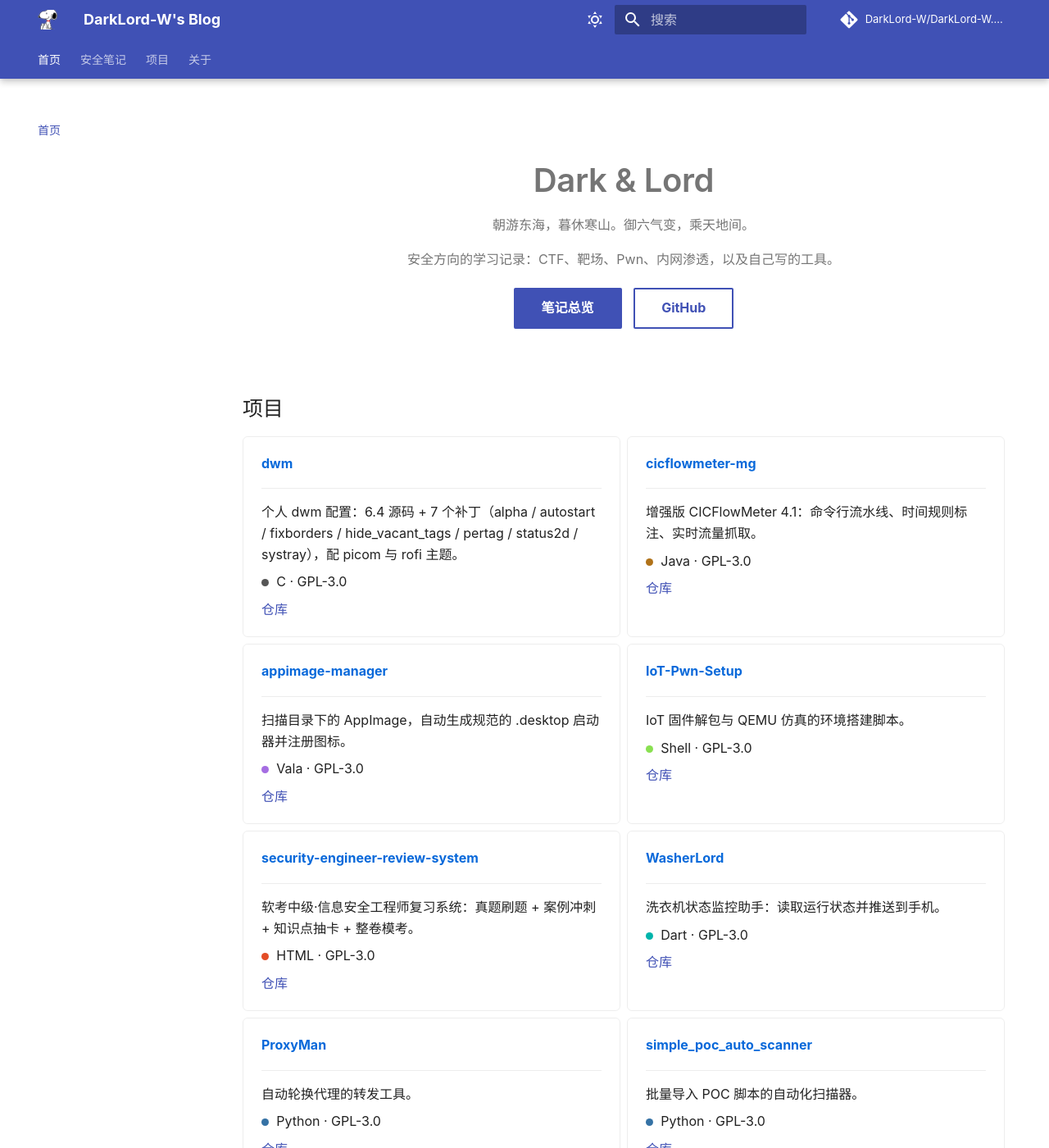
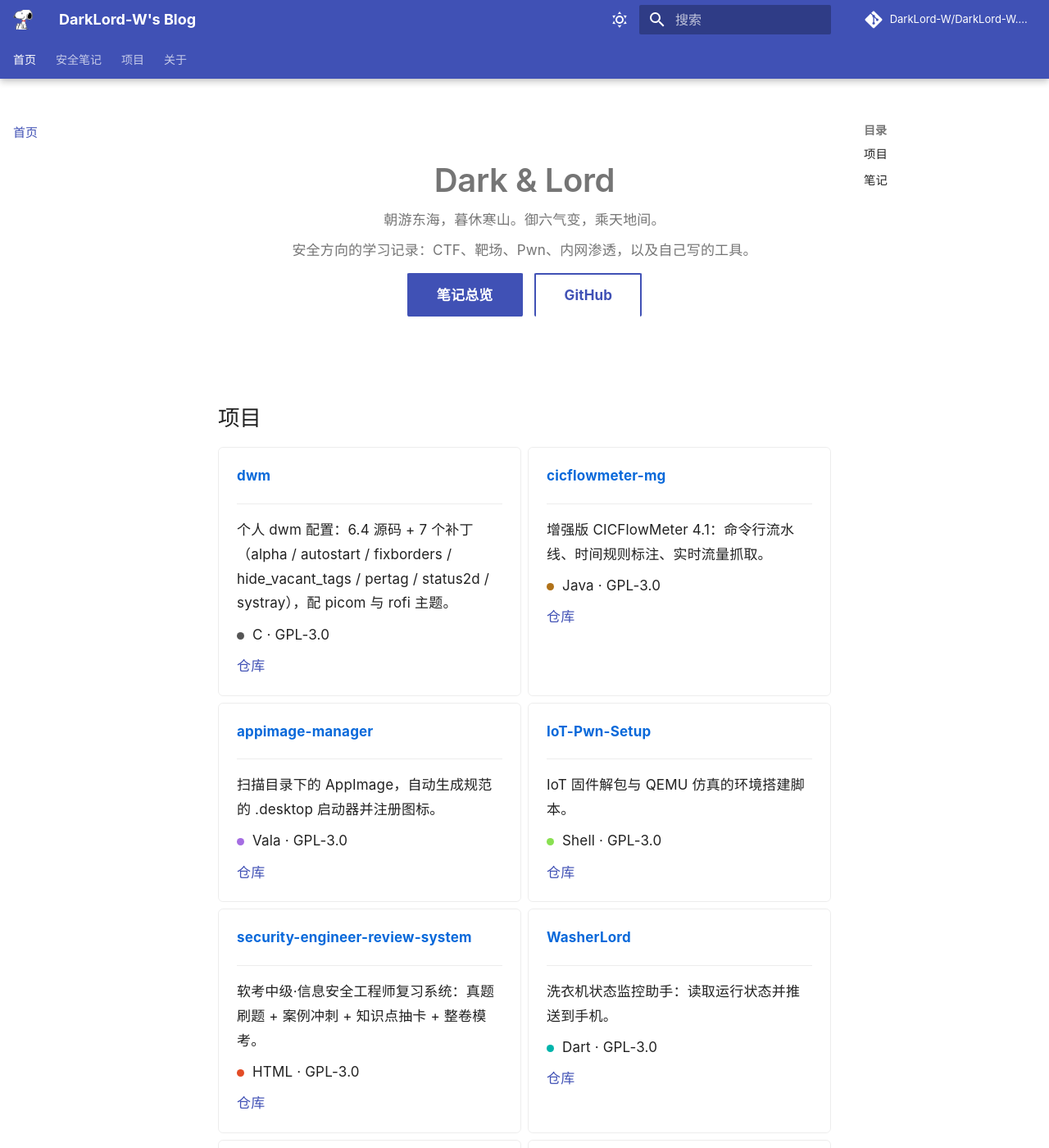
Before and after one commit to DarkLord-W/DarkLord-W.github.io, an MkDocs documentation site: the page built from docs/index.md, in a window 1280 px wide and 1400 px high. Shown: the whole window at 82% size. Built offline with MkDocs 1.6.1 and Material for MkDocs 9.7.7, drawn with Linux system fonts in a browser that asks for light colours; comment, search, counter and statistics services are not loaded.

Commit message:
style(reading): 重写 extra.css，按长文阅读重排版面
原样式有三处直接伤阅读的地方，这次一并改掉：

- .md-content 原本 max-width:100%，一行 150+ 字符；改为 46rem（17px 下约 40 汉字）
- 右侧目录被 display:none 关掉，而最长的笔记有 81 个小标题；
  改为宽屏保留、窄屏收起
- 侧栏字号被压到 0.7rem（14px）且 Roboto 无中文字形；
  改为 0.75rem + 系统中文栈（PingFang / 微软雅黑 / 思源黑体）

另外：正文 0.85rem / 行高 1.75、图片居中细边框并可点开大图（glightbox）、
代码块与宽表格横向滚动、深色模式适配、移动端字号微调。

验证：mkdocs build --strict 通过。

```diff
--- a/docs/stylesheets/extra.css
+++ b/docs/stylesheets/extra.css
@@ -1,36 +1,123 @@
-/* 增大目录字体大小（右侧 TOC，现已禁用）
-.md-nav--secondary .md-nav__link {
-    font-size: 0.8rem !important;
-}
-*/
+/* ============================================================
+   DarkLord-W's Blog — 阅读体验样式
+   目标：长文（截图 + 代码块 + 多步骤）读起来不累
+   ============================================================ */
 
-/* 左侧主导航字体大小 */
-.md-nav--primary .md-nav__link {
-    font-size: 0.7rem !important;  /* 原本是 0.8rem，这里稍微放大一点更清晰 */
+/* ---------- 字体：系统中文栈，零网络请求 ---------- */
+:root {
+  --md-text-font: -apple-system, BlinkMacSystemFont, "PingFang SC",
+                  "Hiragino Sans GB", "Microsoft YaHei", "Source Han Sans SC",
+                  "Noto Sans SC", sans-serif;
+  --md-code-font: "JetBrains Mono", "Cascadia Code", "Fira Code", Consolas,
+                  "Liberation Mono", monospace;
 }
 
-/* 右侧目录（如果启用，现在已禁用）
-.md-sidebar--secondary .md-nav__link {
-    font-size: 0.8rem !important;
-}
-*/
+/* ---------- 版面：限宽，避免一行 150+ 字符 ---------- */
+.md-grid { max-width: 76rem; }
 
-/* --- 新增：彻底移除右侧 TOC 栏并拓宽正文 --- */
-.md-sidebar--secondary {
-    display: none !important;      /* 完全隐藏右侧目录栏 */
-}
 .md-content {
-    max-width: 100% !important;    /* 内容区拉伸至全宽 */
+  max-width: 46rem;   /* 17px 下约 40 个汉字一行 */
+  min-width: 0;
 }
 
+@media screen and (min-width: 76.25em) {
+  .md-content { margin-inline: auto; }
+}
 
-/* ========== 主页身份区 ========== */
-.hero { text-align: center; padding: 2.4rem 0 1.2rem; }
-.hero h1 { font-size: 2rem; font-weight: 600; margin: 0 0 .4rem; }
-.hero > p { color: var(--md-default-fg-color--light); }
+/* ---------- 正文 ---------- */
+.md-typeset {
+  font-size: 0.85rem;      /* 17px */
+  line-height: 1.75;
+  letter-spacing: 0.01em;
+  color: var(--md-default-fg-color);
+}
+
+.md-typeset p { margin: 1.1em 0; }
+
+.md-typeset h1 { margin-bottom: 1.2em; }
+.md-typeset h2 { margin-top: 2.2em; padding-top: .6em; }
+.md-typeset h3 { margin-top: 1.8em; }
+
+.md-typeset a {
+  text-decoration: none;
+  border-bottom: 1px solid var(--md-typeset-a-color);
+}
+.md-typeset a:hover { border-bottom-color: transparent; }
+
+/* 站内导航按钮不要下划线 */
+.md-typeset a.md-button,
+.md-typeset .grid.cards a {
+  border-bottom: none;
+}
+
+/* ---------- 侧栏 ---------- */
+.md-nav--primary .md-nav__link {
+  font-size: 0.75rem !important;
+  line-height: 1.6;
+}
+.md-nav--secondary .md-nav__link {
+  font-size: 0.72rem;
+  line-height: 1.55;
+}
+
+/* 右侧目录：窄屏收起，宽屏保留 */
+@media screen and (max-width: 76.24em) {
+  .md-sidebar--secondary { display: none !important; }
+}
+
+/* ---------- 图片：居中、细边框、留白 ---------- */
+.md-typeset img {
+  display: block;
+  margin: 1.4em auto;
+  max-width: 100%;
+  height: auto;
+  border: 1px solid #d0d7de;
+  border-radius: 6px;
+  padding: 4px;
+  background: #fff;
+}
+.md-typeset img:hover { border-color: #0969da; }
+
+/* glightbox 放大后的图不要再加边框 */
+.glightbox-clean .gslide-image img {
+  border: none;
+  padding: 0;
+  background: transparent;
+}
+
+/* ---------- 代码块 ---------- */
+.md-typeset pre > code {
+  font-size: 0.72rem;
+  line-height: 1.55;
+}
+.md-typeset code {
+  word-break: break-word;
+}
+
+/* ---------- 表格：宽表横向滚动 ---------- */
+.md-typeset table:not([class]) {
+  display: block;
+  overflow-x: auto;
+  font-size: 0.8rem;
+}
+
+/* ---------- 主页身份区 ---------- */
+.hero {
+  text-align: center;
+  padding: 2.4rem 0 1.2rem;
+}
+.hero h1 {
+  font-size: 2rem;
+  font-weight: 600;
+  margin: 0 0 .4rem;
+}
+.hero > p {
+  color: var(--md-default-fg-color--light);
+  margin: .4em 0;
+}
 .hero .md-button { margin: .3rem .25rem 0; }
 
-/* ========== 仓库卡片（GitHub 风格） ========== */
+/* ---------- 仓库卡片（GitHub 风格） ---------- */
 .md-typeset .grid.cards > ul > li {
   border: 1px solid var(--md-default-fg-color--lightest);
   border-radius: 6px;
@@ -44,7 +131,10 @@
 .md-typeset .grid.cards > ul > li > p:first-child {
   color: #0969da;
   font-weight: 600;
+  margin-top: 0;
 }
+.md-typeset .grid.cards > ul > li p:last-child { margin-bottom: 0; }
+
 .lang-dot {
   display: inline-block;
   width: 9px;
@@ -53,3 +143,19 @@
   margin-right: .3em;
   vertical-align: baseline;
 }
+
+/* ---------- 深色模式 ---------- */
+[data-md-color-scheme="slate"] .md-typeset img {
+  border-color: #30363d;
+  background: #0d1117;
+  opacity: .95;
+}
+[data-md-color-scheme="slate"] .md-typeset .grid.cards > ul > li:hover {
+  box-shadow: 0 3px 12px rgba(9, 105, 218, .25);
+}
+
+/* ---------- 移动端 ---------- */
+@media screen and (max-width: 44.9375em) {
+  .md-typeset { font-size: 0.82rem; }
+  .md-typeset img { margin: 1.1em auto; }
+}
```
